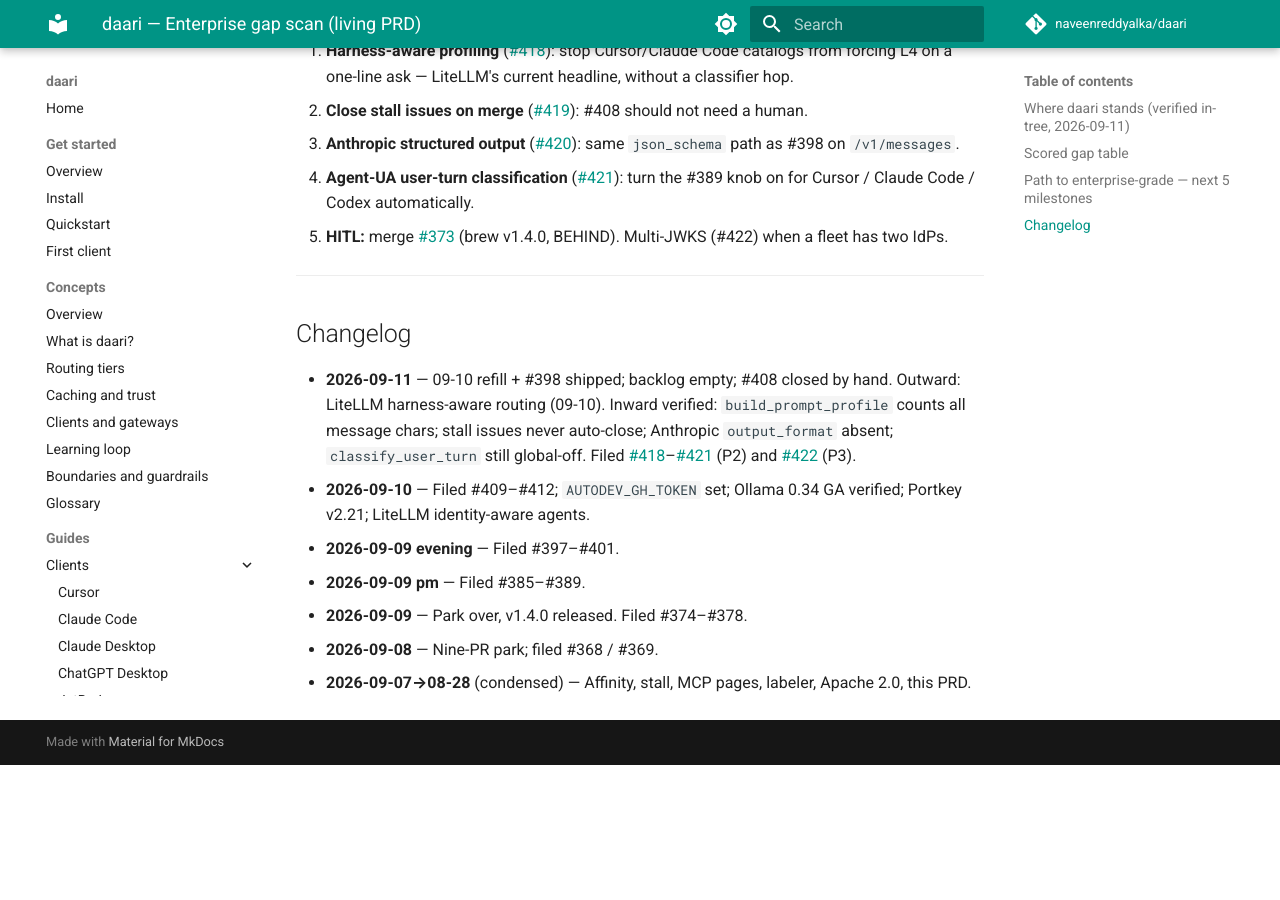
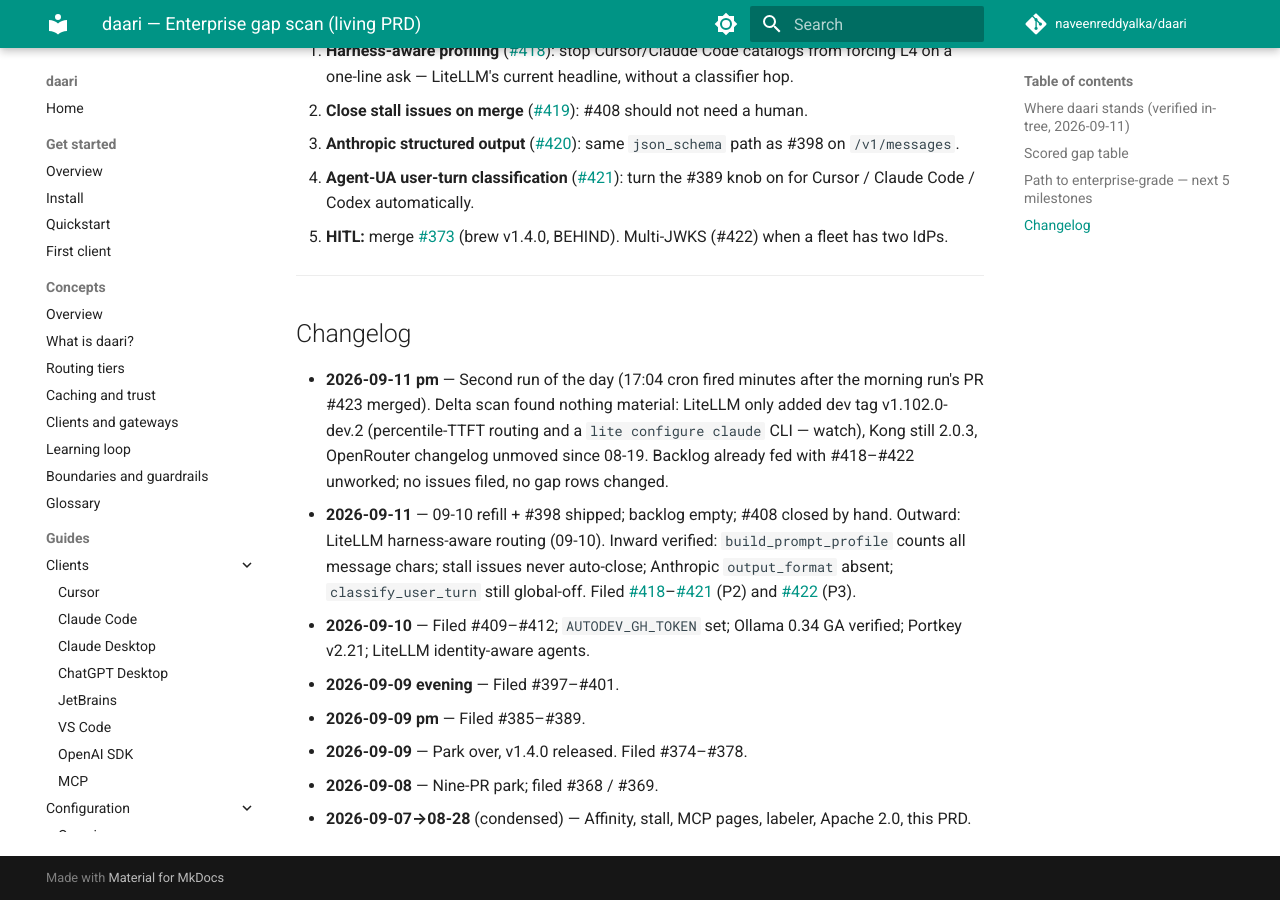
Before and after one commit to naveenreddyalka/daari, an MkDocs documentation site: the page built from docs/prd/ENTERPRISE.md, in a window 1280 px wide and 900 px high, scrolled down 2788 px. Built offline with MkDocs 1.6.1 and Material for MkDocs 9.7.7, drawn with Linux system fonts in a browser that asks for light colours; comment, search, counter and statistics services are not loaded; before the commit the page ends 3553 px from its top, so only the background shows below that.

Commit message:
docs(prd): 2026-09-11 pm run — no delta after morning scan, backlog fed
Co-authored-by: Naveen Reddy Alka <naveenreddyalka@users.noreply.github.com>

```diff
--- a/docs/prd/ENTERPRISE.md
+++ b/docs/prd/ENTERPRISE.md
@@ -78,6 +78,12 @@
 
 ## Changelog
 
+- **2026-09-11 pm** — Second run of the day (17:04 cron fired minutes after
+  the morning run's PR #423 merged). Delta scan found nothing material:
+  LiteLLM only added dev tag v1.102.0-dev.2 (percentile-TTFT routing and a
+  `lite configure claude` CLI — watch), Kong still 2.0.3, OpenRouter
+  changelog unmoved since 08-19. Backlog already fed with #418–#422
+  unworked; no issues filed, no gap rows changed.
 - **2026-09-11** — 09-10 refill + #398 shipped; backlog empty; #408 closed
   by hand. Outward: LiteLLM harness-aware routing (09-10). Inward verified:
   `build_prompt_profile` counts all message chars; stall issues never
```
